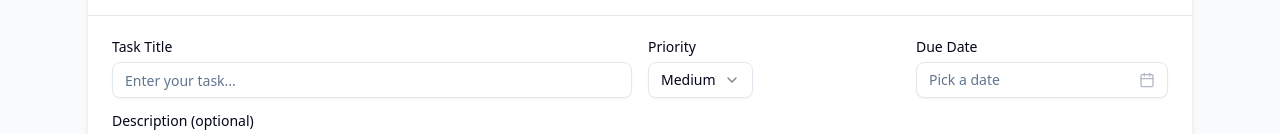
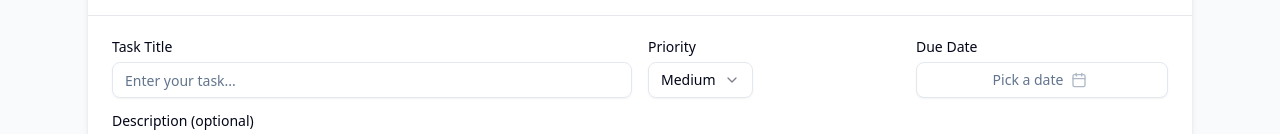
Before and after one commit to XavierElon/goals-app, a Next.js app: page / in a window 1280 px wide. Shown: the part 949-1083 px from the top of the page. Built offline with nearby package versions, Linux system fonts and the light colour scheme; no server answers; the database is empty.

Commit message:
add aceternity motion button

```diff
--- a/package.json
+++ b/package.json
@@ -24,6 +24,7 @@
     "clsx": "^2.1.1",
     "date-fns": "^4.1.0",
     "lucide-react": "^0.525.0",
+    "motion": "^12.23.6",
     "next": "15.4.2",
     "next-themes": "^0.4.6",
     "react": "^19.0.0",
--- a/src/app/page.tsx
+++ b/src/app/page.tsx
@@ -403,14 +403,22 @@
         <DeleteConfirmationModal
           isOpen={!!deletingGoal}
           itemType="goal"
-          onConfirm={() => deletingGoal && deleteGoal(deletingGoal)}
+          onConfirm={async () => {
+            if (deletingGoal) {
+              await deleteGoal(deletingGoal)
+            }
+          }}
           onCancel={() => setDeletingGoal(null)}
         />
 
         <DeleteConfirmationModal
           isOpen={!!deletingTodo}
           itemType="todo"
-          onConfirm={() => deletingTodo && deleteTodo(deletingTodo)}
+          onConfirm={async () => {
+            if (deletingTodo) {
+              await deleteTodo(deletingTodo)
+            }
+          }}
           onCancel={() => setDeletingTodo(null)}
         />
       </div>
--- a/src/components/GoalForm.tsx
+++ b/src/components/GoalForm.tsx
@@ -4,7 +4,7 @@
 import { zodResolver } from "@hookform/resolvers/zod"
 import { useForm } from "react-hook-form"
 import { z } from "zod"
-import { Button } from "@/components/ui/button"
+import { Button } from "@/components/ui/stateful-button"
 import {
   Form,
   FormControl,
@@ -39,10 +39,12 @@
 type GoalFormData = z.infer<typeof GoalFormSchema>
 
 interface GoalFormProps {
-  onSubmit: (goal: { title: string; description: string; goalType: string }) => void
+  onSubmit: (goal: { title: string; description: string; goalType: string }) => Promise<void>
 }
 
 export function GoalForm({ onSubmit }: GoalFormProps) {
+  const [isSubmitting, setIsSubmitting] = React.useState(false)
+
   const form = useForm<GoalFormData>({
     resolver: zodResolver(GoalFormSchema),
     defaultValues: {
@@ -52,8 +54,10 @@
     },
   })
 
-  function handleSubmit(data: GoalFormData) {
-    onSubmit({
+  async function handleSubmit(data: GoalFormData) {
+    setIsSubmitting(true)
+    try {
+      await onSubmit({
         title: data.title,
         description: data.description || "",
         goalType: data.goalType,
@@ -61,6 +65,9 @@
 
       // Reset form after submission
       form.reset()
+    } finally {
+      setIsSubmitting(false)
+    }
   }
 
   return (
@@ -121,7 +128,7 @@
             )}
           />
 
-          <Button type="submit" className="w-full">
+          <Button type="submit" className="w-full" isSubmitting={isSubmitting}>
             Add Goal
           </Button>
         </form>
--- a/src/components/TodoForm.tsx
+++ b/src/components/TodoForm.tsx
@@ -6,7 +6,7 @@
 import { z } from "zod"
 import { format } from "date-fns"
 import { CalendarIcon } from "lucide-react"
-import { Button } from "@/components/ui/button"
+import { Button } from "@/components/ui/stateful-button"
 import {
   Form,
   FormControl,
@@ -48,10 +48,12 @@
 type TodoFormData = z.infer<typeof TodoFormSchema>
 
 interface TodoFormProps {
-  onSubmit: (todo: { title: string; description: string; priority: string; dueDate: string }) => void
+  onSubmit: (todo: { title: string; description: string; priority: string; dueDate: string }) => Promise<void>
 }
 
 export function TodoForm({ onSubmit }: TodoFormProps) {
+  const [isSubmitting, setIsSubmitting] = React.useState(false)
+
   const form = useForm<TodoFormData>({
     resolver: zodResolver(TodoFormSchema),
     defaultValues: {
@@ -61,8 +63,10 @@
     },
   })
 
-  function handleSubmit(data: TodoFormData) {
-    onSubmit({
+  async function handleSubmit(data: TodoFormData) {
+    setIsSubmitting(true)
+    try {
+      await onSubmit({
         title: data.title,
         description: data.description || "",
         priority: data.priority,
@@ -71,6 +75,9 @@
 
       // Reset form after submission
       form.reset()
+    } finally {
+      setIsSubmitting(false)
+    }
   }
 
   return (
@@ -183,7 +190,7 @@
             />
           </div>
 
-          <Button type="submit" className="bg-green-600 hover:bg-green-700">
+          <Button type="submit" className="bg-green-600 hover:bg-green-700" isSubmitting={isSubmitting}>
             Add Task
           </Button>
         </form>
--- a/src/components/TodoSection.tsx
+++ b/src/components/TodoSection.tsx
@@ -8,7 +8,7 @@
 
 interface TodoSectionProps {
   todos: Todo[]
-  onAddTodo: (todoData: { title: string; description: string; priority: string; dueDate: string }) => void
+  onAddTodo: (todoData: { title: string; description: string; priority: string; dueDate: string }) => Promise<void>
   onToggleCompletion: (id: string, isCompleted: boolean) => void
   onEdit: (todo: Todo) => void
   onDelete: (id: string) => void
--- a/src/components/modals/DeleteConfirmationModal.tsx
+++ b/src/components/modals/DeleteConfirmationModal.tsx
@@ -1,7 +1,7 @@
 'use client'
 
 import React from 'react'
-import { Button } from "@/components/ui/button"
+import { Button } from "@/components/ui/stateful-button"
 import {
   Dialog,
   DialogContent,
@@ -13,7 +13,7 @@
 interface DeleteConfirmationModalProps {
   isOpen: boolean
   itemType: 'goal' | 'todo'
-  onConfirm: () => void
+  onConfirm: () => Promise<void>
   onCancel: () => void
 }
 
--- a/src/components/modals/EditGoalModal.tsx
+++ b/src/components/modals/EditGoalModal.tsx
@@ -5,7 +5,7 @@
 import { useForm } from "react-hook-form"
 import { z } from "zod"
 import { Goal } from '../types'
-import { Button } from "@/components/ui/button"
+import { Button } from "@/components/ui/stateful-button"
 import {
   Form,
   FormControl,
--- a/src/components/modals/EditTodoModal.tsx
+++ b/src/components/modals/EditTodoModal.tsx
@@ -7,7 +7,7 @@
 import { format } from "date-fns"
 import { CalendarIcon } from "lucide-react"
 import { Todo } from '../types'
-import { Button } from "@/components/ui/button"
+import { Button } from "@/components/ui/stateful-button"
 import {
   Form,
   FormControl,
@@ -59,7 +59,7 @@
   todo: Todo | null
   isOpen: boolean
   onClose: () => void
-  onSubmit: (e: React.FormEvent) => void
+  onSubmit: (e: React.FormEvent) => Promise<void>
   onTodoChange: (todo: Todo) => void
 }
 
@@ -76,7 +76,7 @@
     },
   })
 
-  function handleSubmit(data: EditTodoData) {
+  async function handleSubmit(data: EditTodoData) {
     if (!todo) return
     const updatedTodo: Todo = {
       id: todo.id,
@@ -89,7 +89,7 @@
       completedAt: todo.completedAt,
     }
     onTodoChange(updatedTodo)
-    onSubmit(new Event('submit') as any)
+    await onSubmit(new Event('submit') as any)
   }
 
   return (
--- /dev/null
+++ b/src/components/stateful-button-demo.tsx
@@ -0,0 +1,18 @@
+"use client";
+
+import React from "react";
+import { Button } from "@/components/ui/stateful-button";
+
+export default function StatefulButtonDemo() {
+  // dummy API call
+  const handleClick = () => {
+    return new Promise((resolve) => {
+      setTimeout(resolve, 4000);
+    });
+  };
+  return (
+    <div className="flex h-40 w-full items-center justify-center">
+      <Button onClick={handleClick}>Send message</Button>
+    </div>
+  );
+}
--- /dev/null
+++ b/src/components/ui/stateful-button.tsx
@@ -0,0 +1,99 @@
+"use client";
+import { cn } from "@/lib/utils";
+import React from "react";
+import { cva, type VariantProps } from "class-variance-authority";
+
+const buttonVariants = cva(
+  "inline-flex items-center justify-center gap-2 whitespace-nowrap rounded-md text-sm font-medium transition-all disabled:pointer-events-none disabled:opacity-50 [&_svg]:pointer-events-none [&_svg:not([class*='size-'])]:size-4 shrink-0 [&_svg]:shrink-0 outline-none focus-visible:border-ring focus-visible:ring-ring/50 focus-visible:ring-[3px] aria-invalid:ring-destructive/20 dark:aria-invalid:ring-destructive/40 aria-invalid:border-destructive",
+  {
+    variants: {
+      variant: {
+        default:
+          "bg-primary text-primary-foreground shadow-xs hover:bg-primary/90",
+        destructive:
+          "bg-destructive text-white shadow-xs hover:bg-destructive/90 focus-visible:ring-destructive/20 dark:focus-visible:ring-destructive/40 dark:bg-destructive/60",
+        outline:
+          "border bg-background shadow-xs hover:bg-accent hover:text-accent-foreground dark:bg-input/30 dark:border-input dark:hover:bg-input/50",
+        secondary:
+          "bg-secondary text-secondary-foreground shadow-xs hover:bg-secondary/80",
+        ghost:
+          "hover:bg-accent hover:text-accent-foreground dark:hover:bg-accent/50",
+        link: "text-primary underline-offset-4 hover:underline",
+      },
+      size: {
+        default: "h-9 px-4 py-2 has-[>svg]:px-3",
+        sm: "h-8 rounded-md gap-1.5 px-3 has-[>svg]:px-2.5",
+        lg: "h-10 rounded-md px-6 has-[>svg]:px-4",
+        icon: "size-9",
+      },
+    },
+    defaultVariants: {
+      variant: "default",
+      size: "default",
+    },
+  }
+);
+
+interface ButtonProps extends React.ButtonHTMLAttributes<HTMLButtonElement>, VariantProps<typeof buttonVariants> {
+  className?: string;
+  children: React.ReactNode;
+  isSubmitting?: boolean;
+}
+
+const Button = ({ className, variant, size, children, isSubmitting, ...props }: ButtonProps) => {
+  const handleClick = async (event: React.MouseEvent<HTMLButtonElement>) => {
+    if (props.onClick) {
+      await props.onClick(event);
+    }
+  };
+
+  const {
+    onClick,
+    onDrag,
+    onDragStart,
+    onDragEnd,
+    onAnimationStart,
+    onAnimationEnd,
+    ...buttonProps
+  } = props;
+
+  return (
+    <button
+      className={cn(
+        buttonVariants({ variant, size, className }),
+      )}
+      {...buttonProps}
+      onClick={handleClick}
+      disabled={isSubmitting}
+    >
+      <div className="flex items-center gap-2">
+        {isSubmitting && <Loader />}
+        {children}
+      </div>
+    </button>
+  );
+};
+
+const Loader = () => {
+  return (
+    <svg
+      className="animate-spin"
+      xmlns="http://www.w3.org/2000/svg"
+      width="16"
+      height="16"
+      viewBox="0 0 24 24"
+      fill="none"
+      stroke="currentColor"
+      strokeWidth="2"
+      strokeLinecap="round"
+      strokeLinejoin="round"
+    >
+      <path stroke="none" d="M0 0h24v24H0z" fill="none" />
+      <path d="M12 3a9 9 0 1 0 9 9" />
+    </svg>
+  );
+};
+
+
+
+export { Button, buttonVariants };
```
Also changed, not shown: 2 other files (tests, documents, lock files or other folders). Lines whose indentation alone changed are shown as unchanged.
